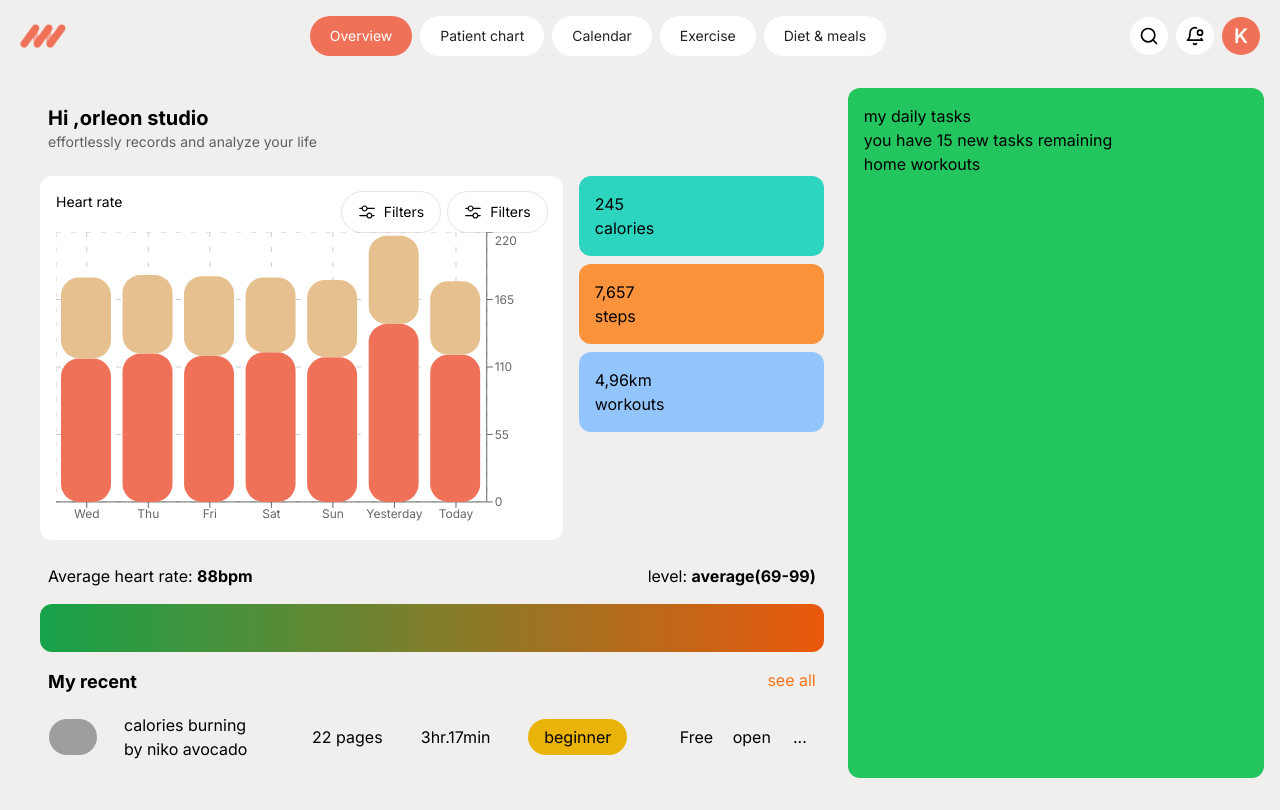
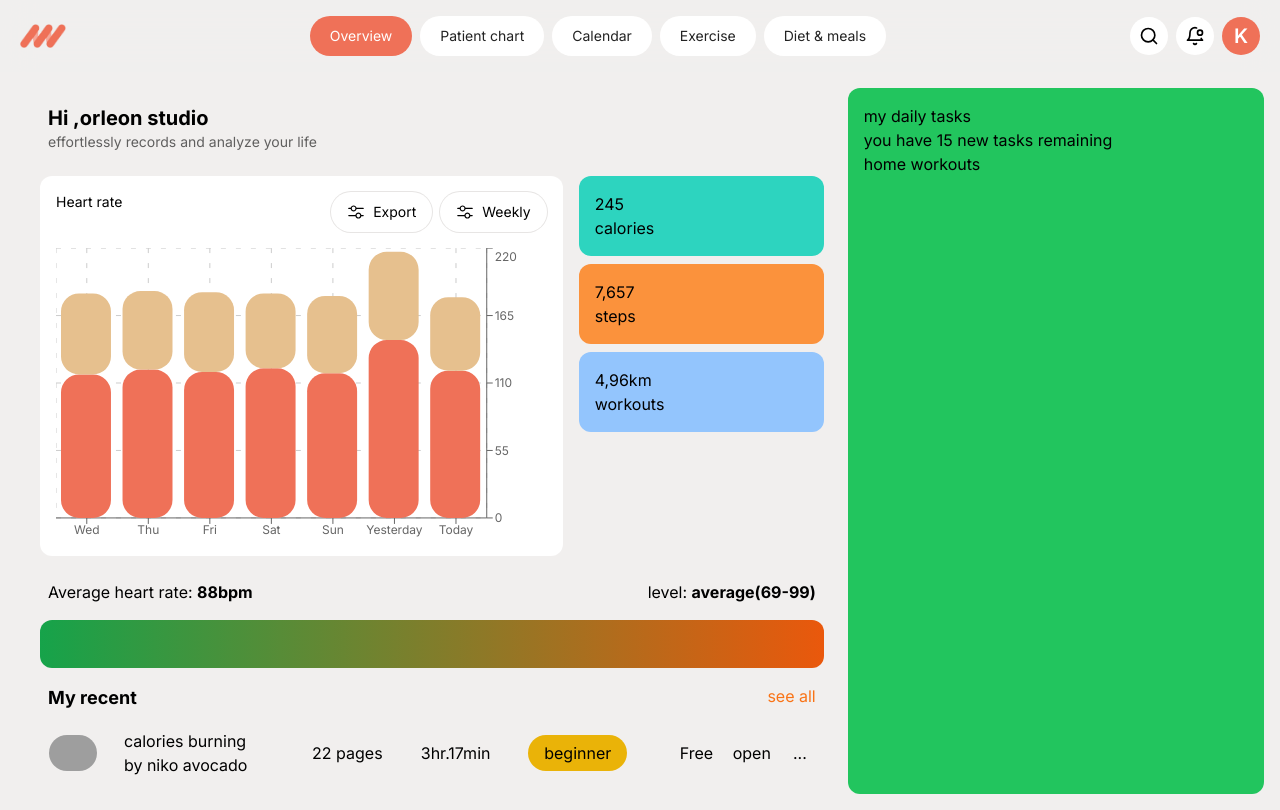
Before and after one commit to draken250/M.R.th, a React (Vite) app: page /#/ in a window 1280 px wide. Built offline with nearby package versions, Linux system fonts and the light colour scheme; grey boxes are pictures that could not be loaded.

Commit message:
Stalker-commit: src/Pages/Overview.jsx

```diff
--- a/src/Pages/Overview.jsx
+++ b/src/Pages/Overview.jsx
@@ -20,17 +20,17 @@ function Overview() {
             </div>
             <div class="stats flex  ">
               <div class="heartrate w-2/3 px-4 pt-4 pb-2 bg-white text-black m-2 rounded-xl ">
-                <div className="w-full flex flex-col">
+                <div className="w-full flex flex-col mb-4">
                   <div className="flex justify-between">
                     <h1 className="text-sm">Heart rate</h1>
                     <div className="flex items-center gap-2">
                       <button class="flex items-center justify-center gap-2 px-4 py-2.5 text-sm rounded-full ring-1 ring-stone-200 hover:bg-stone-200">
                         <RxMixerHorizontal className="text-lg" />
-                        <span>Filters</span>
+                        <span>Export</span>
                       </button>
                       <button class="flex items-center justify-center gap-2 px-4 py-2.5 text-sm rounded-full ring-1 ring-stone-200 hover:bg-stone-200">
                         <RxMixerHorizontal className="text-lg" />
-                        <span>Filters</span>
+                        <span>Weekly</span>
                       </button>
                     </div>
                   </div>
```
